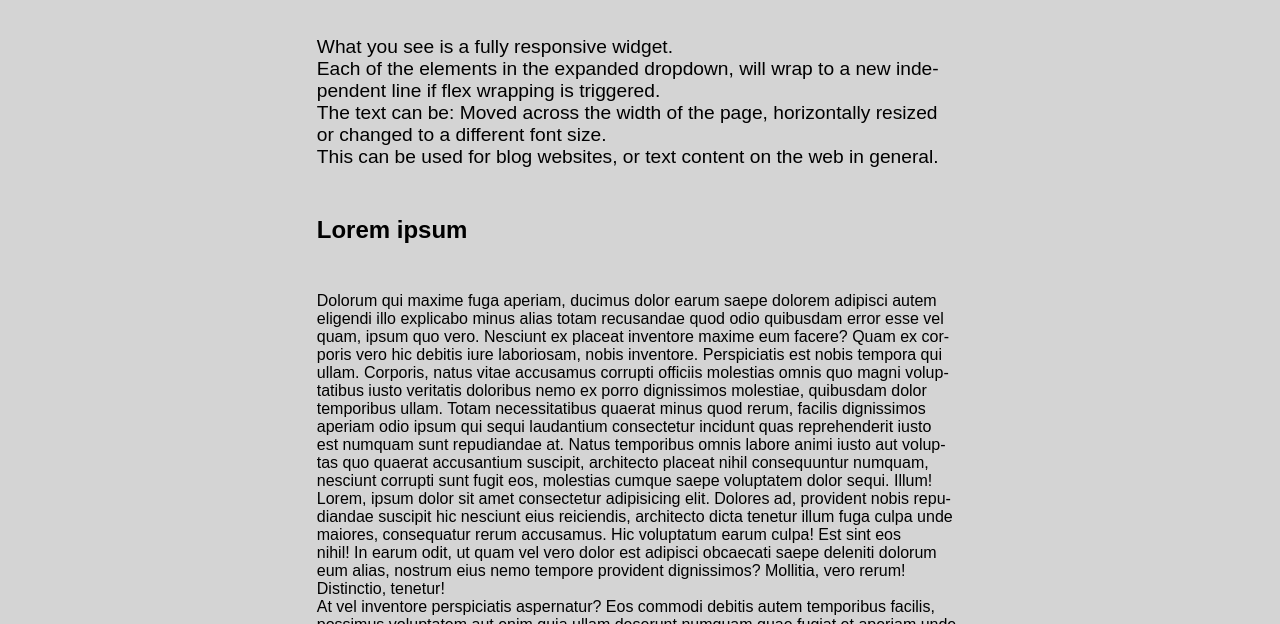
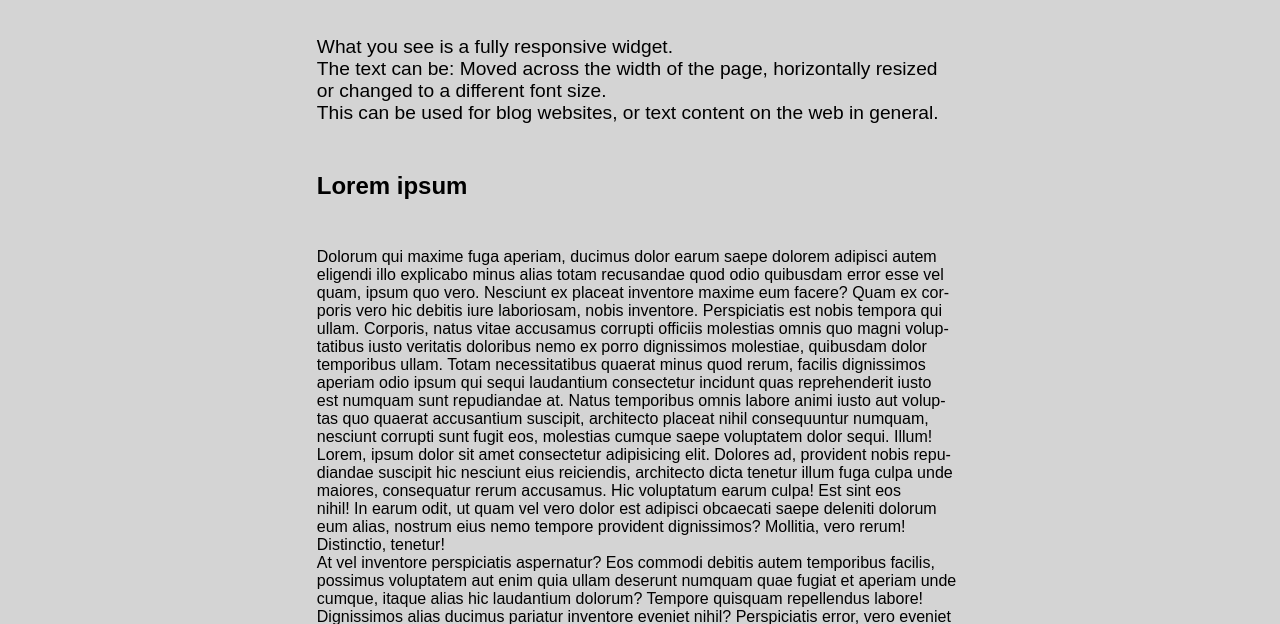
Before and after one commit to premysl1/format-text-widget, a plain HTML site: page index.html in a window 1280 px wide. Shown: the part 176-800 px from the top of the page. Drawn offline with Linux system fonts and the light colour scheme.

Commit message:
rewording

```diff
--- a/index.html
+++ b/index.html
@@ -40,7 +40,6 @@
             <div>
                 <h1>Please test the button in the top right corner</h1>
                 <p>What you see is a fully responsive widget.
-                <p>Each of the elements in the expanded dropdown, will wrap to a new independent line if flex wrapping is triggered.</p>
                 <p>The text can be: Moved across the width of the page, horizontally resized or changed to a different font size.</p>
                 <p>This can be used for blog websites, or text content on the web in general.</p>
             </div>
```
